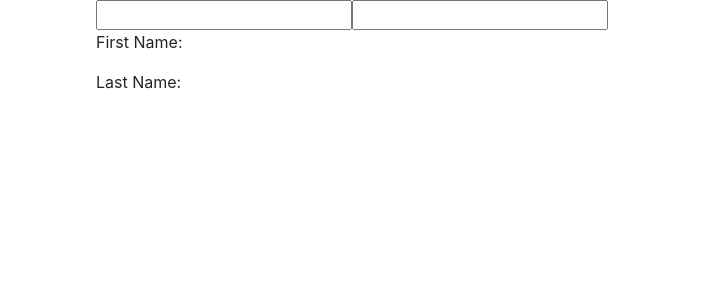
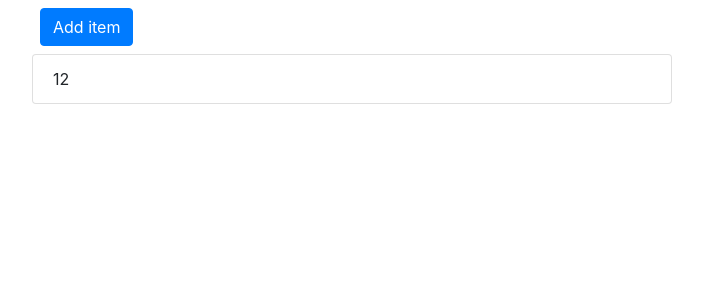
Before and after one commit to Ganesh-11062000/react-hooks, a React (Create React App) app: page / in a window 1280 px wide. Shown: the top 300 px of the page, without its empty margins (288-991 px from the left). Built offline with nearby package versions, Linux system fonts and the light colour scheme.

Commit message:
useState and Arrays

```diff
--- a/src/App.js
+++ b/src/App.js
@@ -1,5 +1,5 @@
 import React, { Component } from "react";
-import HookCounterThree from "./components/Counter/HookCounterThree";
+import HookCounterFour from "./components/Counter/HookCounterFour";
 
 
 export class App extends Component {
@@ -7,7 +7,7 @@ export class App extends Component {
   render() {
     return (
       <div>
-          <HookCounterThree/>
+          <HookCounterFour/>
       </div>
     );
   }
--- /dev/null
+++ b/src/components/Counter/HookCounterFour.js
@@ -0,0 +1,32 @@
+import React, { useState } from "react";
+
+function HookCounterFour() {
+  const [items, setItems] = useState([{ id: 1, value: "12" }]);
+
+  const addItem = () => {
+    setItems([
+      ...items,
+      {
+        id: items.length,
+        value: Math.floor(Math.random() * 10) + 1,
+      },
+    ]);
+  };
+
+  return (
+    <div className="m-auto w-50">
+      <button className="btn btn-primary m-2" onClick={addItem}>
+        Add item
+      </button>
+      <ul className="list-group">
+        {items.map((item) => (
+          <li className="list-group-item" key={item.id}>
+            {item.value}
+          </li>
+        ))}
+      </ul>
+    </div>
+  );
+}
+
+export default HookCounterFour;
```
